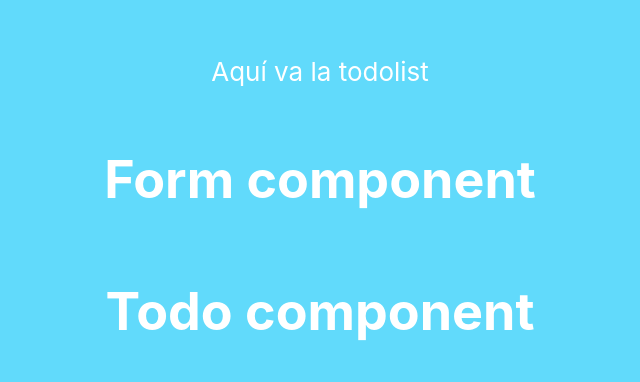
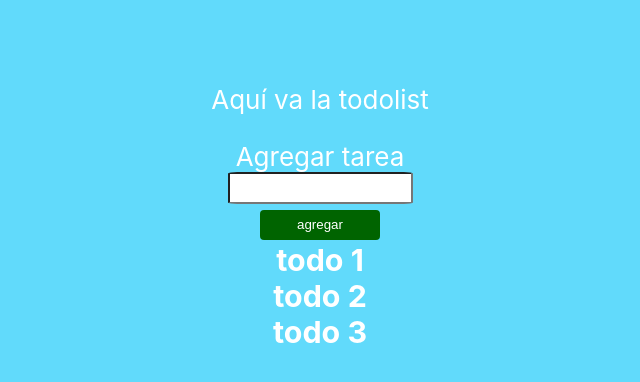
Before and after one commit to lorenamateo90/toDoList, a React (Create React App) app in the folder todolist/: page / in a window 1280 px wide. Shown: the part 196-578 px from the top of the page, without its empty margins (320-960 px from the left). Built offline with nearby package versions, Linux system fonts and the light colour scheme.

Commit message:
addd input and button

```diff
--- a/todolist/src/components/Form.js
+++ b/todolist/src/components/Form.js
@@ -3,16 +3,30 @@ import Todo from './Todo'
 
 
 const Form = () => {
+    const [todo, setTodo] = useState({})
     const [todos, setTodos] = useState([
         {todo: 'todo 1'},
         {todo: 'todo 2'},
         {todo: 'todo 3'}
     ])
 
+
+    const handleChange = e => setTodo({[e.target.name]: e.target.value})
+
+    const handleClick = e => console.log('click click')
+
     return (
         <>
-        <h1>Form component</h1>
-        <Todo />
+          <form onSubmit={e => e.preventDefault()}>
+                <label>Agregar tarea</label><br />
+                <input type="text" name="todo" onChange={handleChange}/>
+                <button onClick={handleClick}>agregar</button>
+            </form>
+           {
+                todos.map((value, index) => (
+                    <Todo todo={value.todo} />
+                ))
+            }
     </>
     )
 }
--- a/todolist/src/components/Todo.js
+++ b/todolist/src/components/Todo.js
@@ -1,9 +1,11 @@
 import React from 'react'
 
 
-const Todo = () => {
+const Todo = ({todo}) => {
     return (
-        <h1>Todo component</h1>
+        <>
+        <h3>{todo}</h3>
+    </>
     )
 }
 
```
